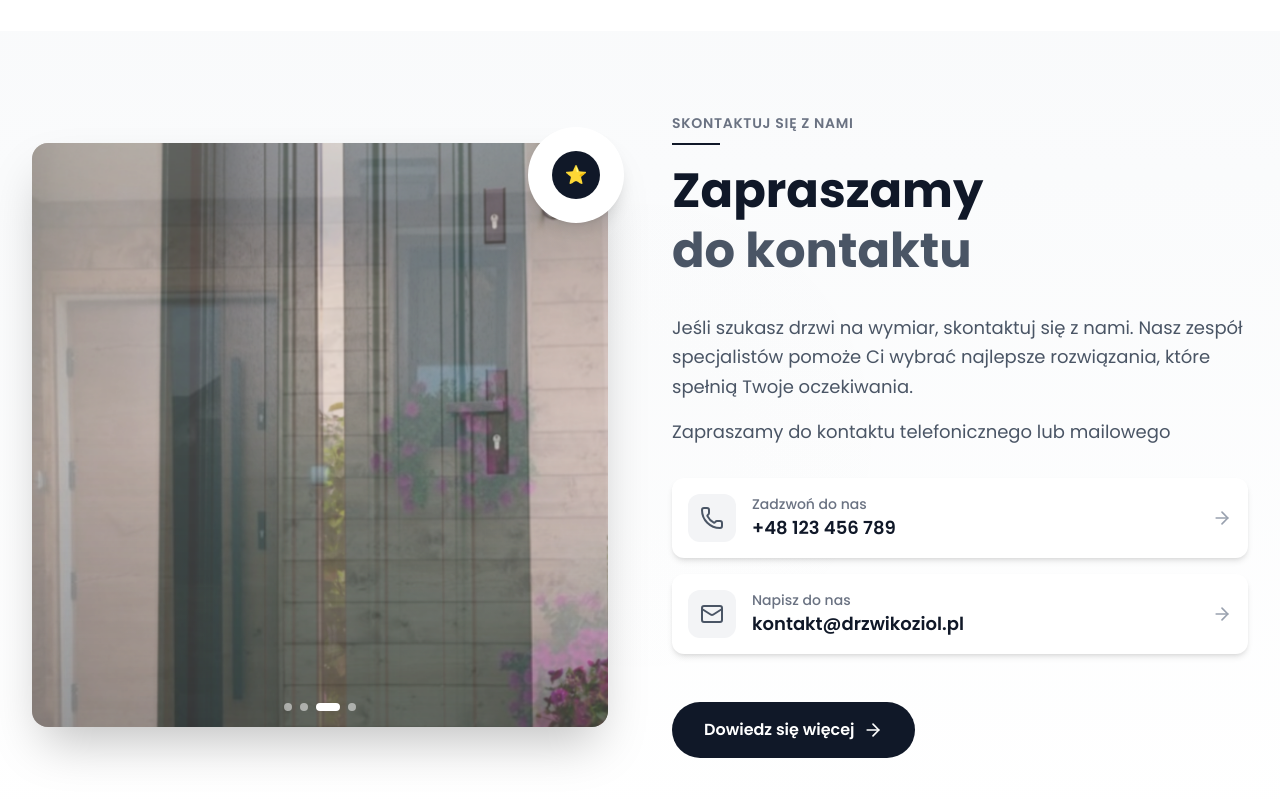
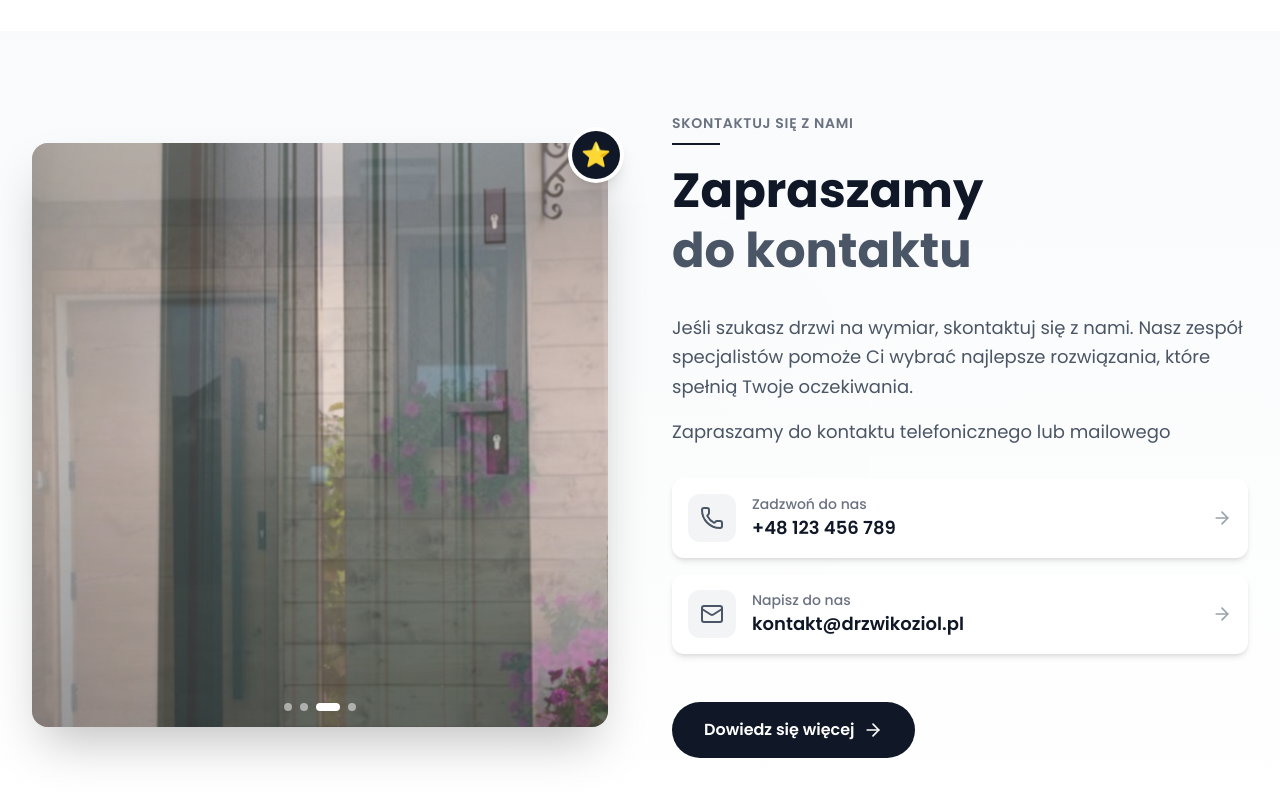
Before and after one commit to reavz7/DrzwiKoziol, a React (Vite) app in the folder DrzwiKoziol/: page / in a window 1280 px wide. Shown: the part 3142-3942 px from the top of the page. Built offline with nearby package versions, Linux system fonts and the light colour scheme.

Commit message:
Adjust floating element size and increase star icon font size for better visibility in ContactSection

```diff
--- a/DrzwiKoziol/components/ContactSection.jsx
+++ b/DrzwiKoziol/components/ContactSection.jsx
@@ -97,9 +97,9 @@ const ContactSection = () => {
               </div>
 
               {/* Floating Elements */}
-              <div className="absolute -top-4 -right-4 w-24 h-24 bg-white rounded-full shadow-lg flex items-center justify-center">
+              <div className="absolute -top-4 -right-4 w-14 h-14 bg-white rounded-full shadow-lg flex items-center justify-center">
                 <div className="w-12 h-12 bg-gray-900 rounded-full flex items-center justify-center">
-                  <span className="text-white font-bold text-lg">⭐</span>
+                  <span className="text-white font-bold text-2xl">⭐</span>
                 </div>
               </div>
 
```
